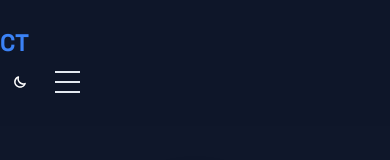
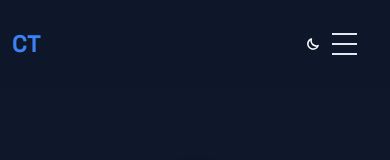
Before and after one commit to AceIsDumb/my-portfolio, a plain HTML site: page index.html in a window 390 px wide. Shown: the top 160 px of the page. Drawn offline with nearby package versions, Linux system fonts and the light colour scheme.

Commit message:
bug fixes

```diff
--- a/index.html
+++ b/index.html
@@ -17,8 +17,8 @@
     <link rel="stylesheet" href="styles.css" />
   </head>
   <body>
-    <div class="container nav-container">
     <header>
+      <div class="container nav-container">
         <div class="logo">CT</div>
         <nav>
           <ul>
--- a/styles.css
+++ b/styles.css
@@ -139,7 +139,6 @@ nav a.active {
 .hero {
   display: flex;
   align-items: center;
-  justify-content: center;
   min-height: calc(100vh - 70px);
   padding: 0;
   margin-top: 70px;
@@ -561,13 +560,13 @@ footer {
     display: flex;
     justify-content: space-between;
     align-items: center;
+    position: relative;
   }
 
   .nav-right {
     display: flex;
     align-items: center;
-    gap: 1rem;
-  }
+}
 
   .theme-toggle {
     margin-left: 0;
```
